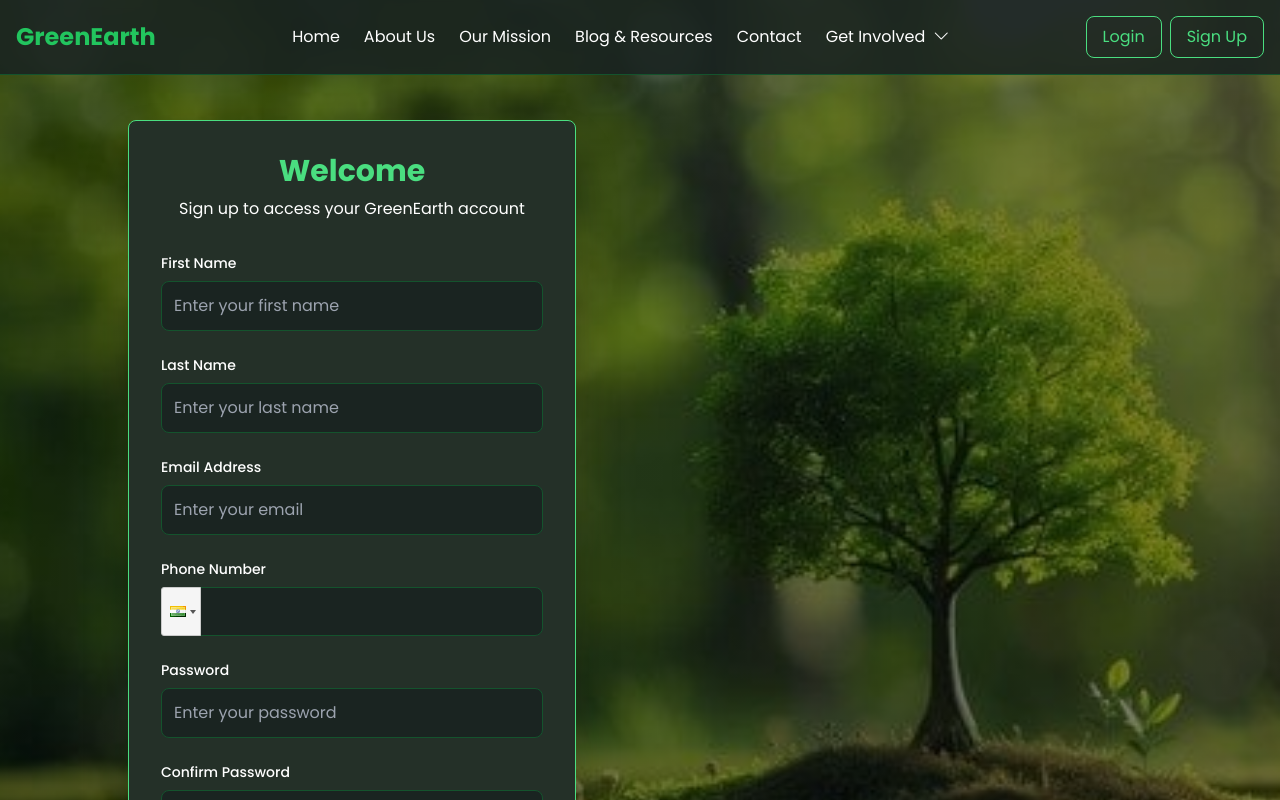
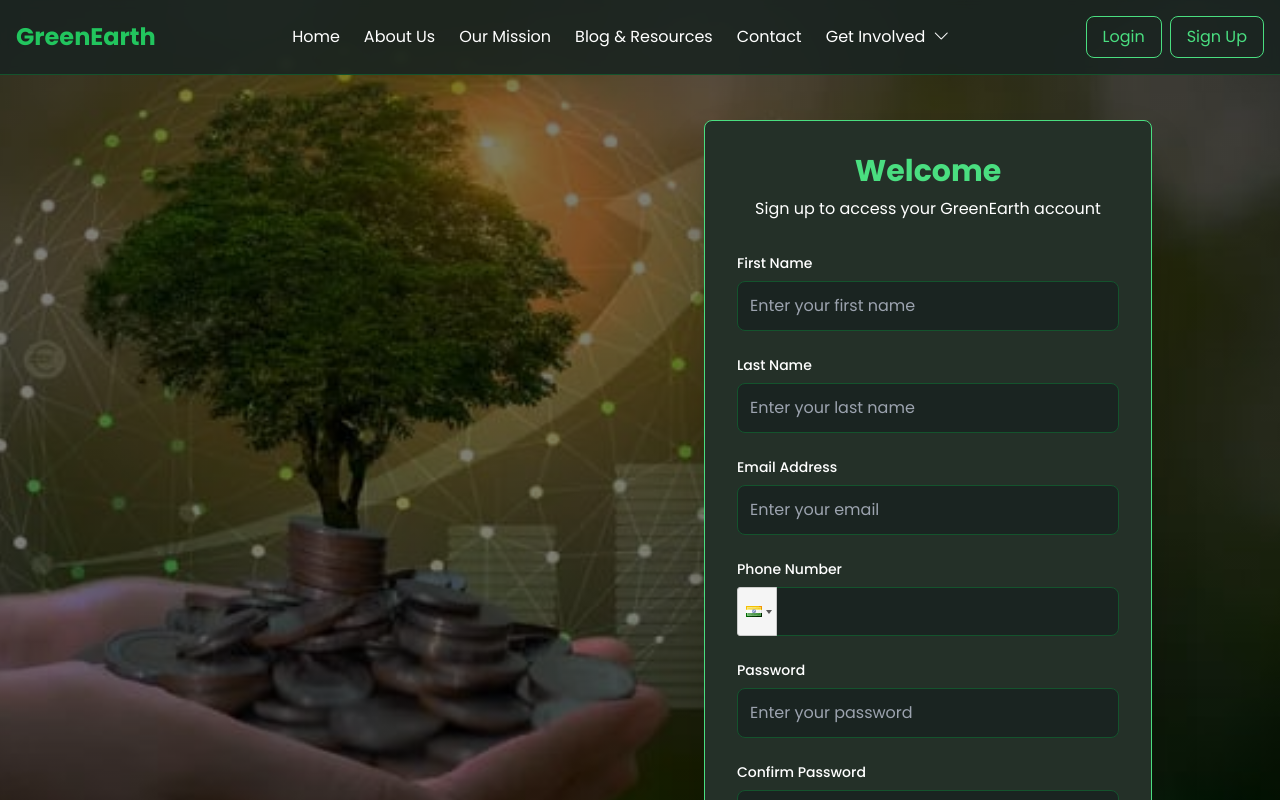
Before and after one commit to Vishwasriginnaram/GreenEarth, a React (Create React App) app: page /signup in a window 1280 px wide. Shown: the top 800 px of the page. Built offline with nearby package versions, Linux system fonts and the light colour scheme.

Commit message:
signuptreeadded

```diff
--- a/src/components/Signup/index.css
+++ b/src/components/Signup/index.css
@@ -1,5 +1,5 @@
 .signup-tree1 {
-    background-image: linear-gradient(rgba(0, 0, 0, 0.5), rgba(0, 0, 0, 0.5)), url('/src/assests/signup/logintree2.jpg');
+    background-image: linear-gradient(rgba(0, 0, 0, 0.5), rgba(0, 0, 0, 0.5)), url('/src/assests/signup/signuptree.jpg');
     background-size: cover;
     background-position: center;
 }
--- a/src/components/Signup/index.js
+++ b/src/components/Signup/index.js
@@ -9,7 +9,7 @@ const Signup = () => {
 
   return (
     <div className="signup-tree1 min-h-screen flex items-center justify-center pt-24 pb-8 bg-[#1a2421]">
-      <div className="w-full flex justify-start px-4 lg:px-32 py-6">
+      <div className="w-full flex justify-end px-4 lg:px-32 py-6">
         <div className="max-w-md w-full px-8 py-8 rounded-lg shadow-2xl border border-green-400 bg-[#243028]">
           {/* Header */}
           <div className="text-center mb-8">
```
Also changed, not shown: src/assests/signup/signuptree.jpg (added).
